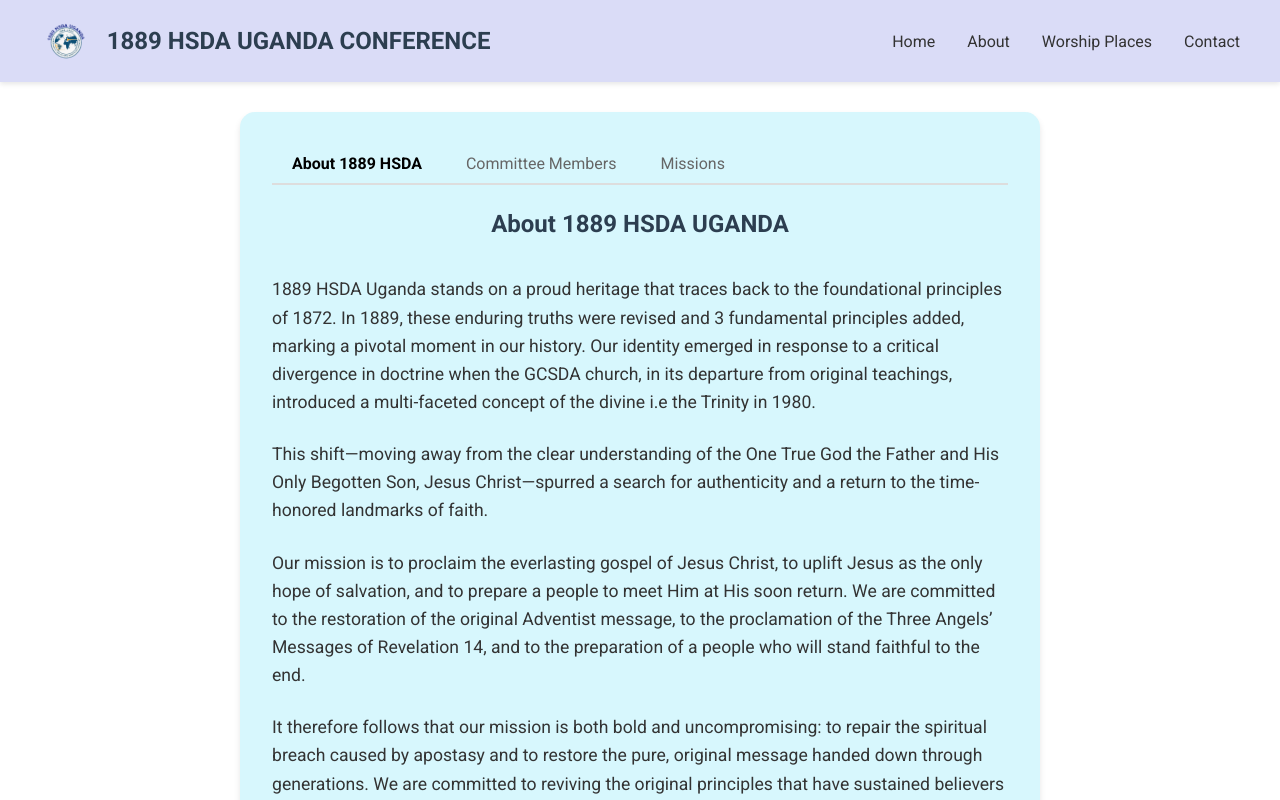
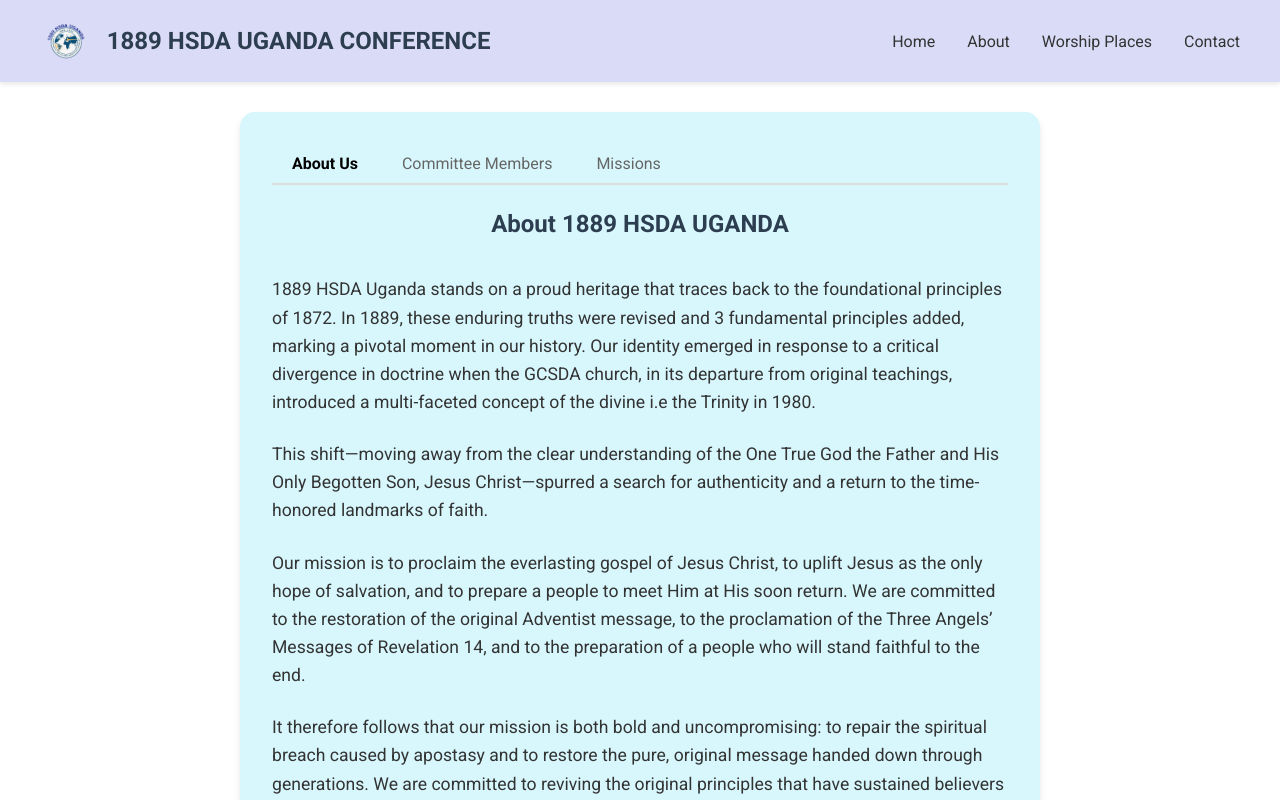
Before and after one commit to 1889-HSDA-UG/1889hsdaug, a plain HTML site: page index.html in a window 1280 px wide. Both pictures are taken after a click on the link "About". Shown: the top 800 px of the page. Drawn offline with Linux system fonts and the light colour scheme; files whose address does not match are found by name.

```diff
--- a/index.html
+++ b/index.html
@@ -86,7 +86,7 @@
   <section id="about" class="section content-section">
     <div class="rounded-rectangle">
         <div class="about-tabs">
-            <button class="tab-link active" onclick="openTab(event, 'about-content')">About 1889 HSDA</button>
+            <button class="tab-link active" onclick="openTab(event, 'about-content')">About Us</button>
             <button class="tab-link" onclick="openTab(event, 'committee-content')">Committee Members</button>
             <button class="tab-link" onclick="openTab(event, 'missions-content')">Missions</button>
         </div>
```
